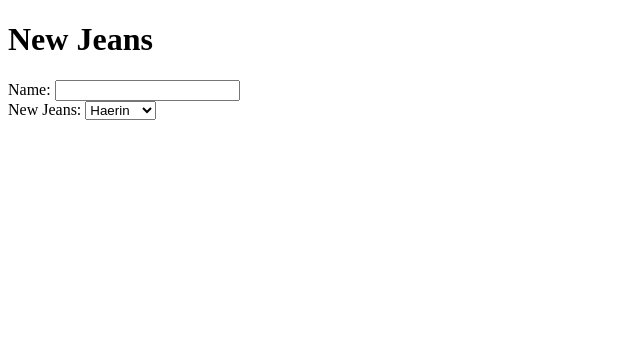
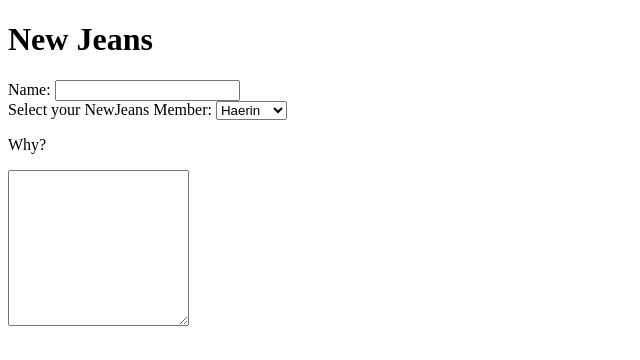
Before and after one commit to sorakiyh/dhs, a plain HTML site: page index.html in a window 1280 px wide. Shown: the whole page, without its empty margins (0-640 px from the left). Drawn offline with Linux system fonts and the light colour scheme.

Commit message:
Update index.html

```diff
--- a/index.html
+++ b/index.html
@@ -2,7 +2,7 @@
 <html>
   <html lang="eng">
     <head>
-      <title>New Jeans</title>
+      <title>NewJeans</title>
       <meta charset="UTF-8">
     </head>
     <body>
@@ -11,7 +11,7 @@
 <label for="name">Name:</label>
 <input type="text id="name" name="name">
   <br>
-<label for="New Jeans">New Jeans:</label>
+<label for="New Jeans">Select your NewJeans Member:</label>
 <select name="njz" id="njz">
   <option value="haerin">Haerin</option>
   <option value="hanni">Hanni</option>
@@ -19,4 +19,8 @@
   <option value="minji">Minji</option>
   <option value="danielle">Danielle</option>
 </select>
+  <br>
+  <p>Why?</p>
+  <textarea name="message" rows="10" cols="20">
+</textarea>
     </body>
```
